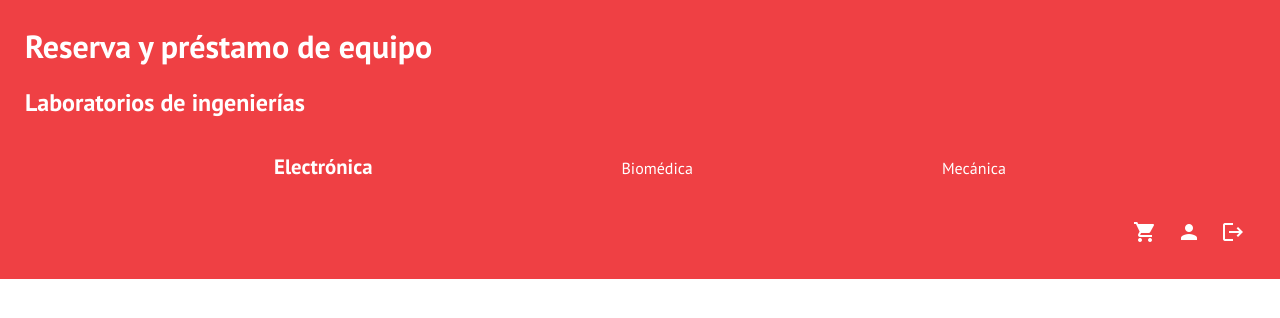
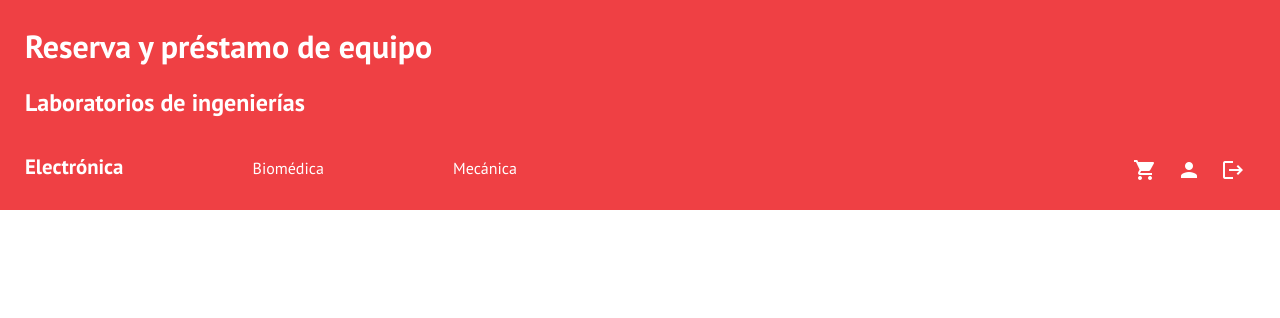
Before and after one commit to JairEscamilla/PrestamosIE, a plain HTML site: page layout.html in a window 1280 px wide. Drawn offline with Linux system fonts and the light colour scheme.

Commit message:
Adding responsive design to the nav

```diff
--- a/layout.html
+++ b/layout.html
@@ -24,7 +24,7 @@
 
     <h2 class="lab-title">Laboratorios de ingenierías</h2>
     <nav class="navigation">
-      <ul>
+      <ul class="coordination-list">
         <li class="active">
           <a href="#">
             Electrónica
@@ -42,7 +42,6 @@
           </a>
         </li>
       </ul>
-    </nav>
       <div class="icons-container">
         <span class="material-icons md-18 cart-icon">shopping_cart</span>
         <span class="material-icons md-18">person</span>
@@ -56,6 +55,7 @@
           <button class="request-button">Solicitar</button>
         </div>
       </div>
+    </nav>
   </header>
 </body>
 </html>
--- a/styles/layout.css
+++ b/styles/layout.css
@@ -31,23 +31,23 @@
   margin-top: 40px;
 }
 
-.navigation ul{
+.navigation .coordination-list{
   display: flex;
   flex-direction: row;
-  justify-content: space-evenly;
+  justify-content: space-between;
 }
 
-.navigation ul li{
+.navigation .coordination-list li{
   display: inline-block;
   font-size: 1rem;
 }
 
-.navigation ul li a{
+.navigation .coordination-list li a{
   text-decoration: none;
   color: white;
 }
 
-.navigation ul .active {
+.navigation .coordination-list .active {
   position: relative;
   top: -5px;
   font-weight: bold;
@@ -62,7 +62,7 @@
 }
 
 .icons-container span{
-  margin: 10px;
+  margin: 0 10px;
   cursor: pointer;
   font-size: 1.5rem;
   z-index: 1;
@@ -79,7 +79,7 @@
 
 .cart-container{
   position: absolute;
-  top: 0px;
+  top: -10px;
   right: 80px;
   z-index: 0;
   border: solid 2px var(--ibero-red-color);
@@ -139,3 +139,18 @@
     right: -100px;
   }
 }
+
+@media screen and (min-width: 768px){
+  .navigation .coordination-list{
+    width: 40%;
+  }
+
+  .navigation{
+      display: flex;
+  }
+  .icons-container{
+    width: 60%;
+    margin-top: 0;
+    right: 0px;
+  }
+}
```
Lines whose indentation alone changed are shown as unchanged.
